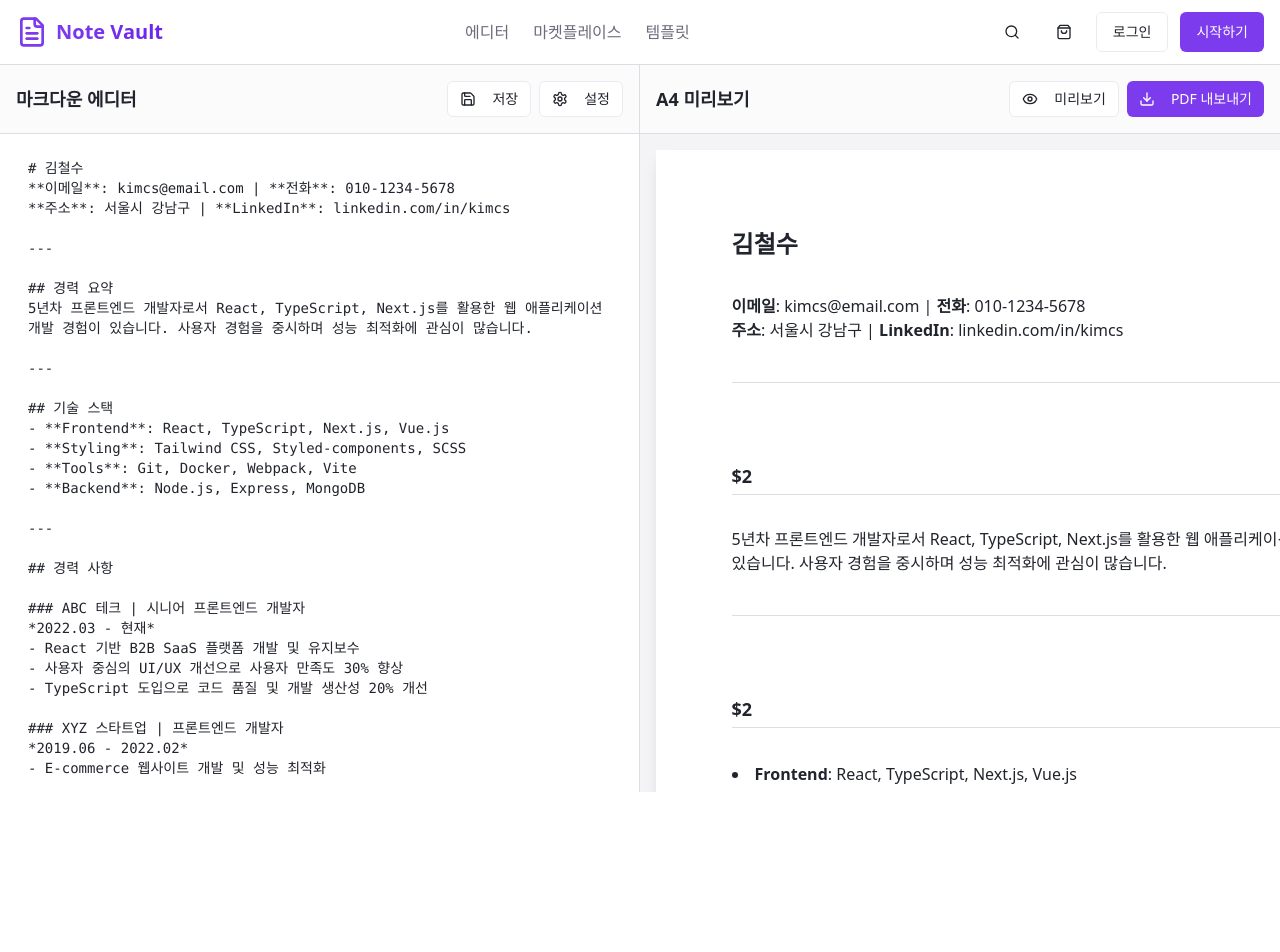
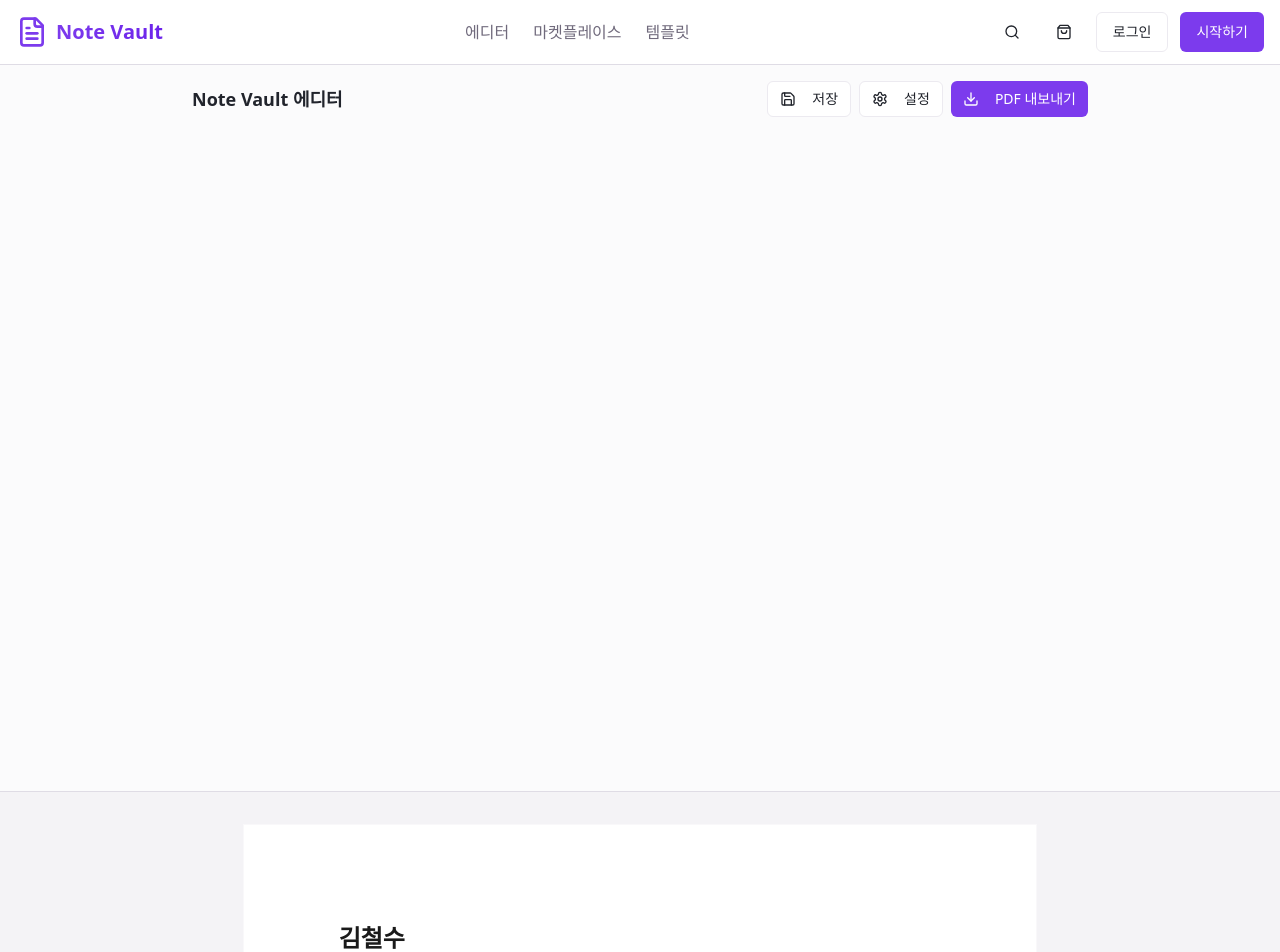
Before and after one commit to My-Note-Vault/Note-Vault-FE, a React (Vite) app: page /editor in a window 1280 px wide. Shown: the top 952 px of the page. Before the commit the page ends 800 px from the top, so only its background shows below. Built offline with nearby package versions, Linux system fonts and the light colour scheme.

Commit message:
Implement live A4 preview

```diff
--- a/src/pages/Editor.tsx
+++ b/src/pages/Editor.tsx
@@ -62,11 +62,23 @@ const defaultMarkdown = `# 김철수
 
 export default function Editor() {
   const [markdown, setMarkdown] = useState(defaultMarkdown);
-  const [isPreviewMode, setIsPreviewMode] = useState(false);
 
   const handleExportPDF = () => {
     // PDF 내보내기 기능 (추후 구현)
     console.log("PDF Export triggered");
+  };
+
+  const convertMarkdownToHTML = (text: string) => {
+    return text
+      .replace(/^# (.+)$/gm, '<h1 style="font-size: 24px; font-weight: bold; margin-bottom: 12px; color: #1a1a1a;">$1</h1>')
+      .replace(/^## (.+)$/gm, '<h2 style="font-size: 18px; font-weight: bold; margin: 20px 0 8px 0; border-bottom: 2px solid #8b5cf6; padding-bottom: 4px; color: #1a1a1a;">$2</h2>')
+      .replace(/^### (.+)$/gm, '<h3 style="font-size: 16px; font-weight: bold; margin: 16px 0 6px 0; color: #1a1a1a;">$3</h3>')
+      .replace(/\*\*(.+?)\*\*/g, '<strong style="color: #1a1a1a;">$1</strong>')
+      .replace(/\*(.+?)\*/g, '<em style="color: #666;">$1</em>')
+      .replace(/^- (.+)$/gm, '<div style="margin: 4px 0; padding-left: 16px; position: relative;"><span style="position: absolute; left: 0; color: #8b5cf6;">•</span>$1</div>')
+      .replace(/---/g, '<hr style="margin: 20px 0; border: none; border-top: 1px solid #e5e7eb;">')
+      .replace(/\n\n/g, '<div style="margin: 12px 0;"></div>')
+      .replace(/\n/g, '<br>');
   };
 
   return (
@@ -74,11 +86,10 @@ export default function Editor() {
       <Navigation />
 
       <div className="flex h-[calc(100vh-73px)]">
-        {/* 에디터 섹션 */}
-        <div className="flex-1 flex flex-col border-r">
-          {/* 툴바 */}
-          <div className="border-b p-4 flex items-center justify-between bg-muted/30">
-            <h2 className="text-lg font-semibold">마크다운 에디터</h2>
+        {/* 툴바 */}
+        <div className="w-full border-b p-4 bg-muted/30">
+          <div className="max-w-4xl mx-auto flex items-center justify-between">
+            <h2 className="text-lg font-semibold">Note Vault 에디터</h2>
             <div className="flex items-center space-x-2">
               <Button variant="outline" size="sm">
                 <Save className="h-4 w-4 mr-2" />
@@ -88,59 +99,39 @@ export default function Editor() {
                 <Settings className="h-4 w-4 mr-2" />
                 설정
               </Button>
-            </div>
-          </div>
-
-          {/* 에디터 */}
-          <div className="flex-1 p-4">
-            <Textarea
-              value={markdown}
-              onChange={(e) => setMarkdown(e.target.value)}
-              className="w-full h-full resize-none border-0 focus-visible:ring-0 font-mono text-sm"
-              placeholder="마크다운으로 문서를 작성해보세요..."
-            />
-          </div>
-        </div>
-
-        {/* A4 미리보기 섹션 */}
-        <div className="w-1/2 flex flex-col">
-          {/* 미리보기 툴바 */}
-          <div className="border-b p-4 flex items-center justify-between bg-muted/30">
-            <h2 className="text-lg font-semibold">A4 미리보기</h2>
-            <div className="flex items-center space-x-2">
-              <Button
-                variant={isPreviewMode ? "default" : "outline"}
-                size="sm"
-                onClick={() => setIsPreviewMode(!isPreviewMode)}
-              >
-                <Eye className="h-4 w-4 mr-2" />
-                {isPreviewMode ? "편집 모드" : "미리보기"}
-              </Button>
               <Button onClick={handleExportPDF} size="sm">
                 <Download className="h-4 w-4 mr-2" />
                 PDF 내보내기
               </Button>
             </div>
           </div>
+        </div>
+      </div>
 
-          {/* A4 미리보기 */}
-          <div className="flex-1 p-4 bg-vault-gray-light overflow-auto">
-            <div className="mx-auto bg-white shadow-lg" style={{ width: '210mm', minHeight: '297mm', padding: '20mm' }}>
-              <div
-                className="prose prose-sm max-w-none"
-                dangerouslySetInnerHTML={{
-                  __html: markdown
-                    .replace(/^# (.+)$/gm, '<h1 style="font-size: 24px; font-weight: bold; margin-bottom: 8px;">$1</h1>')
-                    .replace(/^## (.+)$/gm, '<h2 style="font-size: 18px; font-weight: bold; margin: 16px 0 8px 0; border-bottom: 1px solid #ddd; padding-bottom: 4px;">$2</h2>')
-                    .replace(/^### (.+)$/gm, '<h3 style="font-size: 16px; font-weight: bold; margin: 12px 0 4px 0;">$3</h3>')
-                    .replace(/\*\*(.+?)\*\*/g, '<strong>$1</strong>')
-                    .replace(/\*(.+?)\*/g, '<em>$1</em>')
-                    .replace(/^- (.+)$/gm, '<li style="margin: 2px 0;">$1</li>')
-                    .replace(/---/g, '<hr style="margin: 16px 0; border: none; border-top: 1px solid #ddd;">')
-                    .replace(/\n/g, '<br>')
-                }}
-              />
-            </div>
+      {/* A4 형태 에디터 */}
+      <div className="flex-1 p-8 bg-vault-gray-light overflow-auto">
+        <div className="max-w-4xl mx-auto">
+          <div
+            className="mx-auto bg-white shadow-elegant border border-border/20"
+            style={{ width: '210mm', minHeight: '297mm', padding: '25mm' }}
+          >
+            <div
+              contentEditable
+              suppressContentEditableWarning={true}
+              className="outline-none text-base leading-relaxed min-h-full"
+              style={{
+                fontFamily: 'system-ui, -apple-system, sans-serif',
+                lineHeight: '1.6',
+                color: '#1a1a1a'
+              }}
+              onInput={(e) => {
+                const target = e.target as HTMLDivElement;
+                setMarkdown(target.innerText || '');
+              }}
+              dangerouslySetInnerHTML={{
+                __html: convertMarkdownToHTML(markdown)
+              }}
+            />
           </div>
         </div>
       </div>
```
